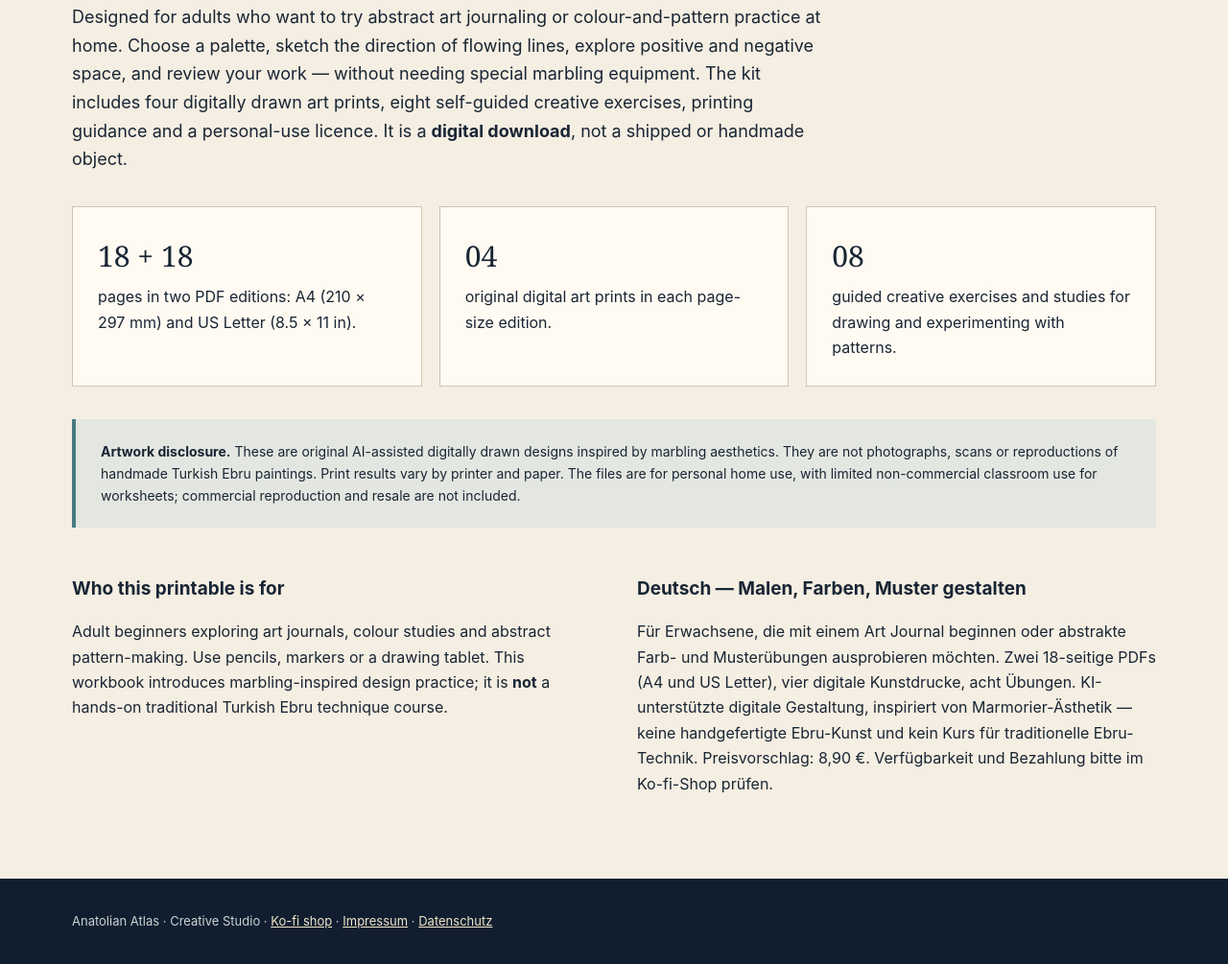
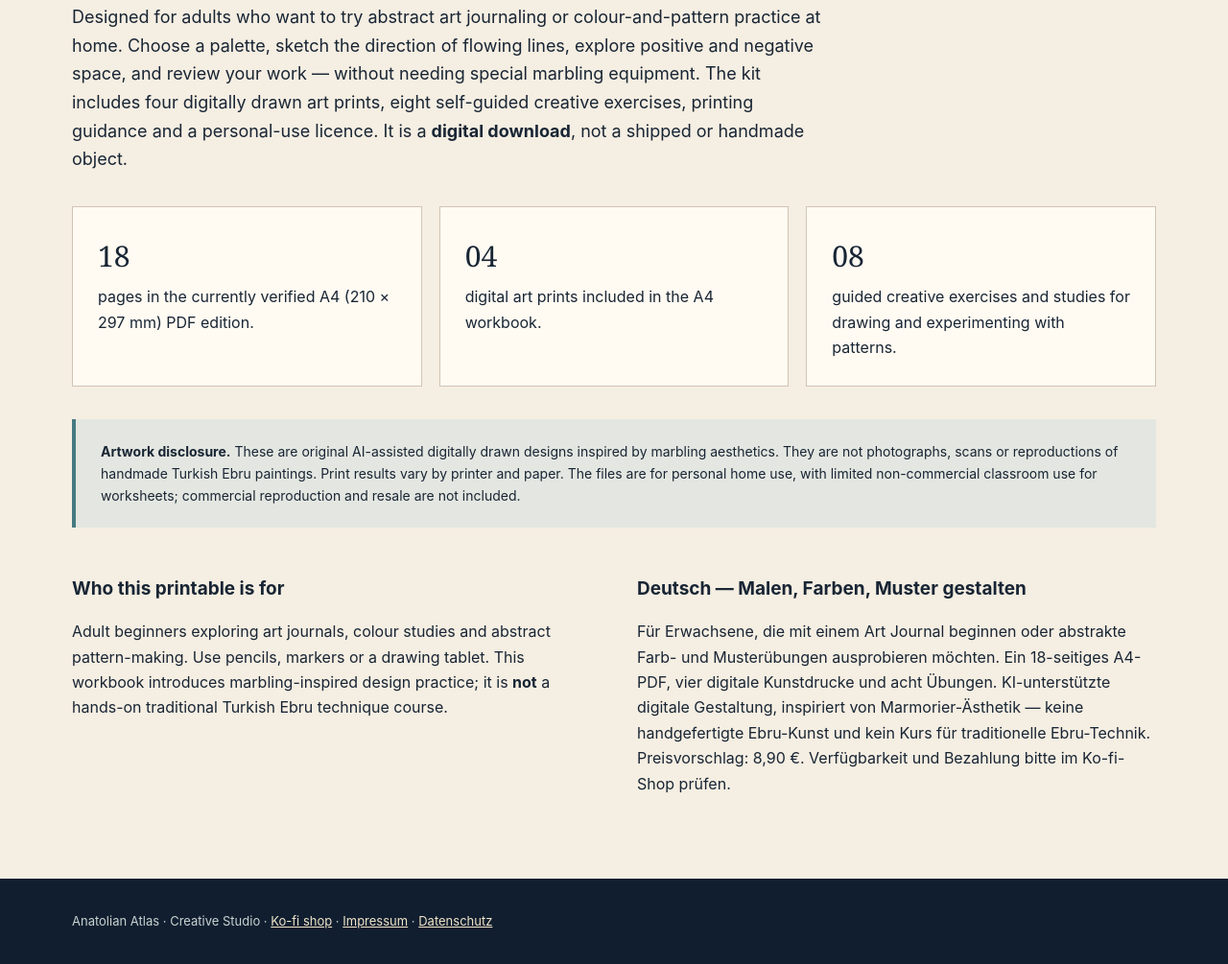
Before and after one commit to charlysmoky2010-hub/charlysmoky2010-hub.github.io, a website: page anatolian-atlas/ink-water.html in a window 1280 px wide. Shown: the part 1174-2179 px from the top of the page at 96% size. Drawn offline with Linux system fonts and the light colour scheme.

Commit message:
Correct INK & WATER offer copy to verified A4-only PDF; keep checkout closed

```diff
--- a/anatolian-atlas/ink-water.html
+++ b/anatolian-atlas/ink-water.html
@@ -6,10 +6,10 @@
 <meta name="theme-color" content="#101e30">
 <meta name="robots" content="index,follow">
 <title>Printable Colour &amp; Pattern Workbook for Art Journal Beginners | INK &amp; WATER</title>
-<meta name="description" content="Start an art journal with eight printable colour and abstract pattern exercises. INK & WATER includes four original marbling-inspired digital prints in 18-page A4 and US Letter PDFs.">
+<meta name="description" content="Start an art journal with eight printable colour and abstract pattern exercises. INK & WATER includes four original marbling-inspired digital prints in an 18-page A4 PDF.">
 <meta property="og:type" content="website">
 <meta property="og:title" content="INK & WATER | Anatolian Atlas">
-<meta property="og:description" content="For art-journal beginners: eight printable colour and pattern exercises plus four original digital art prints. A4 and US Letter PDFs; digital only.">
+<meta property="og:description" content="For art-journal beginners: eight printable colour and pattern exercises plus four original digital art prints. 18-page A4 PDF; digital only.">
 <meta property="og:url" content="https://charlysmoky2010-hub.github.io/anatolian-atlas/ink-water.html">
 <meta property="og:image" content="https://charlysmoky2010-hub.github.io/assets/ebru-2026/IMG_7882.webp">
 <link rel="canonical" href="https://charlysmoky2010-hub.github.io/anatolian-atlas/ink-water.html">
@@ -80,14 +80,14 @@ footer a{color:#f1e5c8}
 <h2>A creative starting point — not another blank page.</h2>
 <p class="intro">Designed for adults who want to try abstract art journaling or colour-and-pattern practice at home. Choose a palette, sketch the direction of flowing lines, explore positive and negative space, and review your work — without needing special marbling equipment. The kit includes four digitally drawn art prints, eight self-guided creative exercises, printing guidance and a personal-use licence. It is a <strong>digital download</strong>, not a shipped or handmade object.</p>
 <div class="cards">
-<div class="card"><b>18 + 18</b>pages in two PDF editions: A4 (210 × 297 mm) and US Letter (8.5 × 11 in).</div>
-<div class="card"><b>04</b>original digital art prints in each page-size edition.</div>
+<div class="card"><b>18</b>pages in the currently verified A4 (210 × 297 mm) PDF edition.</div>
+<div class="card"><b>04</b>digital art prints included in the A4 workbook.</div>
 <div class="card"><b>08</b>guided creative exercises and studies for drawing and experimenting with patterns.</div>
 </div>
 <div class="notice"><strong>Artwork disclosure.</strong> These are original AI-assisted digitally drawn designs inspired by marbling aesthetics. They are not photographs, scans or reproductions of handmade Turkish Ebru paintings. Print results vary by printer and paper. The files are for personal home use, with limited non-commercial classroom use for worksheets; commercial reproduction and resale are not included.</div>
 <div class="duo">
 <div><h3>Who this printable is for</h3><p>Adult beginners exploring art journals, colour studies and abstract pattern-making. Use pencils, markers or a drawing tablet. This workbook introduces marbling-inspired design practice; it is <strong>not</strong> a hands-on traditional Turkish Ebru technique course.</p></div>
-<div id="de" lang="de"><h3>Deutsch — Malen, Farben, Muster gestalten</h3><p>Für Erwachsene, die mit einem Art Journal beginnen oder abstrakte Farb- und Musterübungen ausprobieren möchten. Zwei 18-seitige PDFs (A4 und US Letter), vier digitale Kunstdrucke, acht Übungen. KI-unterstützte digitale Gestaltung, inspiriert von Marmorier-Ästhetik — keine handgefertigte Ebru-Kunst und kein Kurs für traditionelle Ebru-Technik. Preisvorschlag: 8,90 €. Verfügbarkeit und Bezahlung bitte im Ko-fi-Shop prüfen.</p></div>
+<div id="de" lang="de"><h3>Deutsch — Malen, Farben, Muster gestalten</h3><p>Für Erwachsene, die mit einem Art Journal beginnen oder abstrakte Farb- und Musterübungen ausprobieren möchten. Ein 18-seitiges A4-PDF, vier digitale Kunstdrucke und acht Übungen. KI-unterstützte digitale Gestaltung, inspiriert von Marmorier-Ästhetik — keine handgefertigte Ebru-Kunst und kein Kurs für traditionelle Ebru-Technik. Preisvorschlag: 8,90 €. Verfügbarkeit und Bezahlung bitte im Ko-fi-Shop prüfen.</p></div>
 </div>
 </div></section>
 </main>
```
